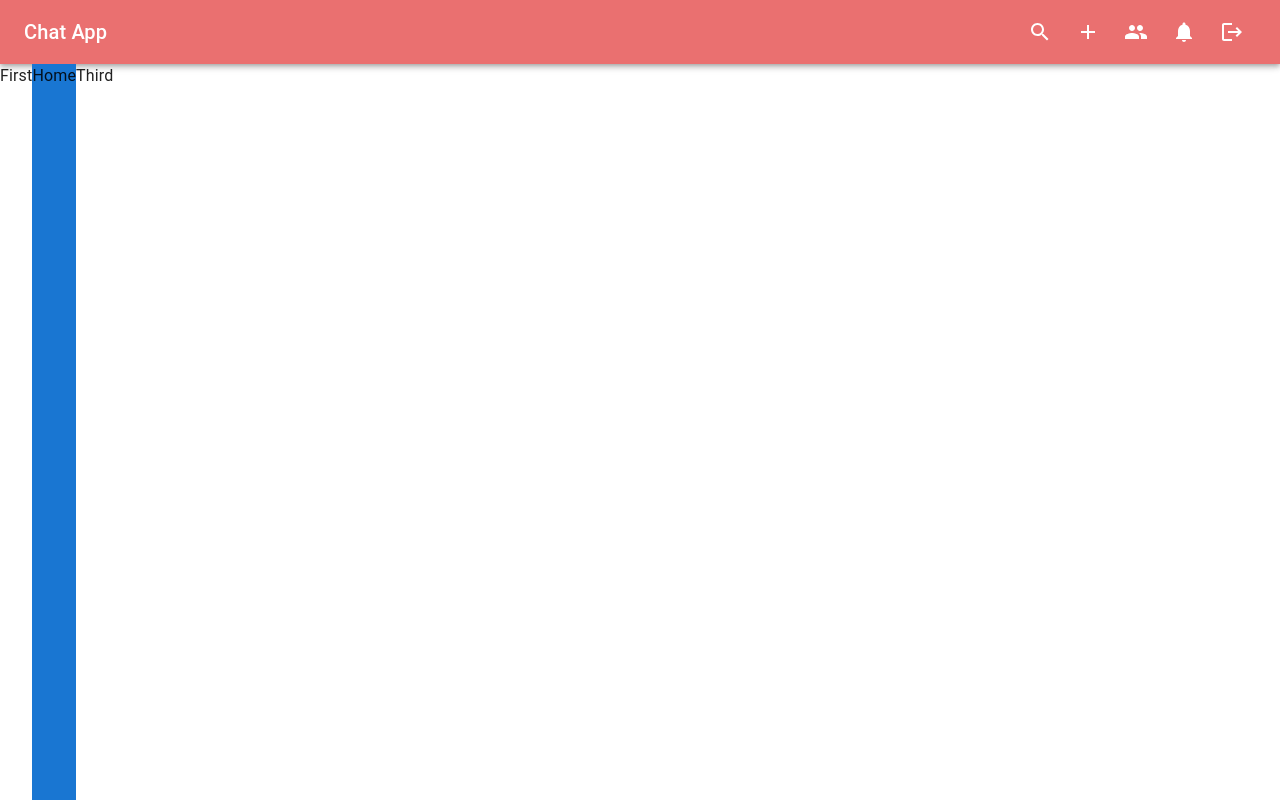
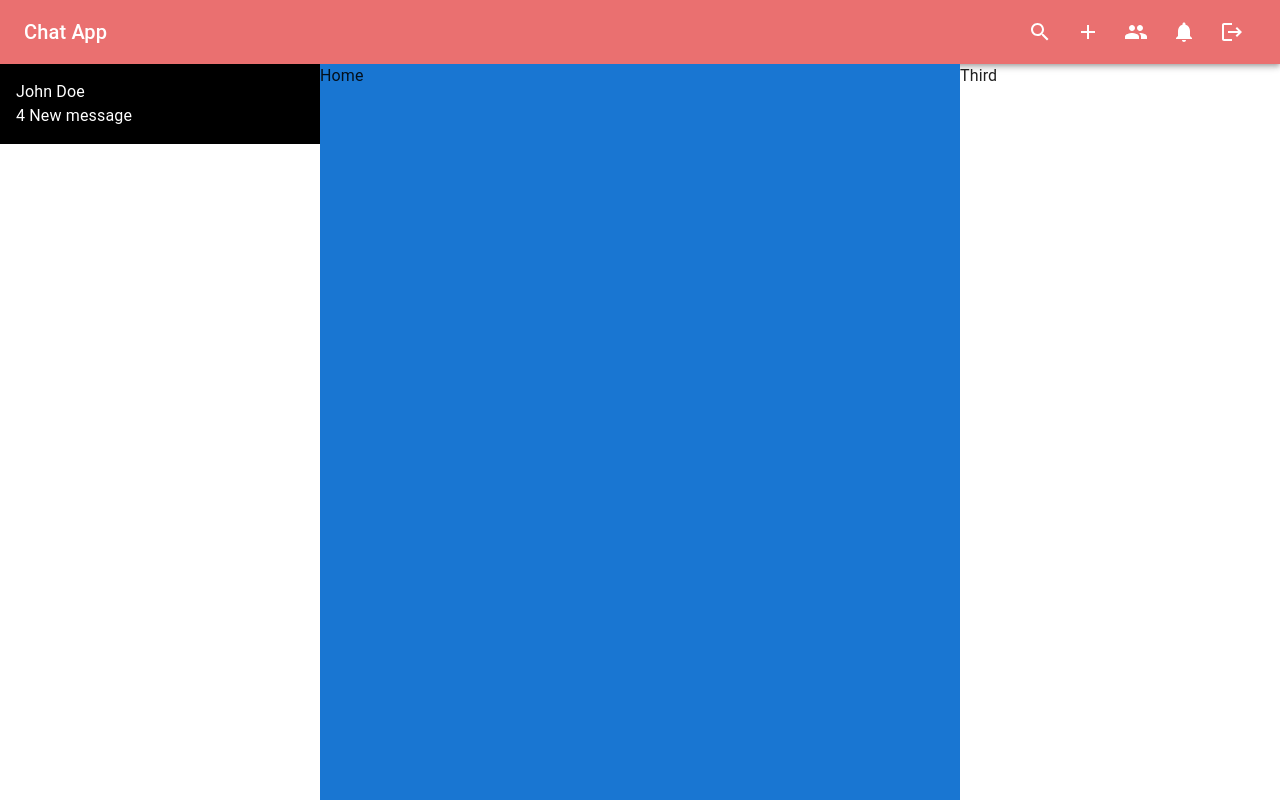
Before and after one commit to sahsujit/Final_Chat, a React (Vite) app in the folder client/: page / in a window 1280 px wide. Built offline with nearby package versions, Linux system fonts and the light colour scheme.

Commit message:
chat pages

```diff
--- a/client/src/components/layout/AppLayout.jsx
+++ b/client/src/components/layout/AppLayout.jsx
@@ -2,6 +2,8 @@ import React from 'react';
 import Header from './Header';
 import Title from '../shared/Title';
 import { Grid } from '@mui/material';
+import ChatList from '../specific/ChatList';
+import { sampleChats } from '../../constants/sampleData';
 
 const AppLayout = (WrappedComponent) => {
   return (props) => (
@@ -12,23 +14,25 @@ const AppLayout = (WrappedComponent) => {
        height="calc(100vh - 4rem)">
         {/* Left sidebar */}
         <Grid
-          item
-          xs={0}
-          sm={4}
-          md={3}
+          size={{ md: 3, sm: 4 }}
+
+
+
           sx={{ display: { xs: 'none', sm: 'block' } }}
           height="100%"
         >
-          First
+         <ChatList chats={sampleChats} chatId={"1"} newMessagesAlert={[
+          {
+            chatId:"1",
+            count:4
+          }
+         ]}/>
         </Grid>
 
         {/* Main content */}
         <Grid
-          item
-          xs={12}
-          sm={8}
-          md={5}
-          lg={6}
+          size={{ md: 5, sm: 8, xs:12, lg:6 }}
+
           height="100%"
           bgcolor="primary.main"
         >
@@ -37,10 +41,8 @@ const AppLayout = (WrappedComponent) => {
 
         {/* Right sidebar */}
         <Grid
-          item
-          xs={0}
-          md={4}
-          lg={3}
+          size={{ lg: 3, md: 4 }}
+
           sx={{ display: { xs: 'none', md: 'block' } }}
           height="100%"
         >
--- /dev/null
+++ b/client/src/components/layout/Loader.jsx
@@ -0,0 +1,37 @@
+import { Grid, Skeleton, Stack } from "@mui/material";
+import React from "react";
+
+const LayoutLoader = () => {
+  return (
+    <Grid container height={"calc(100vh - 4rem)"} spacing={"1rem"}>
+      {/* Left sidebar */}
+      <Grid
+        size={{ md: 3, sm: 4 }}
+        sx={{ display: { xs: "none", sm: "block" } }}
+        height={"100%"}
+      >
+        <Skeleton variant="rectangular" height={"100vh"} />
+      </Grid>
+
+      {/* Main content */}
+      <Grid size={{ md: 5, sm: 8, xs: 12, lg: 6 }} height="100%">
+        <Stack spacing={"1rem"} >
+          {Array.from({ length: 10 }).map((_, index) => (
+            <Skeleton key={index} variant="rectangular" height={"5rem"} />
+          ))}
+        </Stack>
+      </Grid>
+
+      {/* Right sidebar */}
+      <Grid
+        size={{ lg: 3, md: 4 }}
+        sx={{ display: { xs: "none", md: "block" } }}
+        height="100%"
+      >
+        <Skeleton variant="rectangular" height={"100vh"} />
+      </Grid>
+    </Grid>
+  );
+};
+
+export default LayoutLoader;
--- /dev/null
+++ b/client/src/components/shared/ChatItem.jsx
@@ -0,0 +1,58 @@
+import React, { memo } from 'react'
+import { Link } from '../styles/StyledComponent'
+import { Box, Stack, Typography } from '@mui/material'
+
+const ChatItem = ({
+    avatar=[],
+    name,
+    _id,
+    groupChat=false,
+    sameSender,
+    newMessageAlert,
+    isOnline,
+    handleDeleteChatOpen,
+    index =0
+}) => {
+  return (
+    <Link sx={{padding:0}} to={`/chat/${_id}`}
+    onContextMenu={(e)=>handleDeleteChatOpen(e, _id, groupChat)}
+    >
+      <div
+      style={{
+        display: "flex",
+       gap: "1rem",
+        alignItems: "center",
+        padding: "1rem",
+        color: sameSender ? "white" : "unset",
+        backgroundColor:sameSender ? "black": "unset",
+        position: "relative"
+      }}
+      >
+        <Stack>
+          <Typography>{name}</Typography>
+          {
+            newMessageAlert && (
+              <Typography>{newMessageAlert.count} New message </Typography>
+            )
+          }
+
+          {
+            isOnline && (
+              <Box
+                sx={{ width: 10, height: 10, bgcolor: 'green', borderRadius: '50%'
+                , position: 'absolute', top: 0, right: 0, border: '2px solid white'
+                , zIndex: 1, display: 'flex', justifyContent: 'center', alignItems: 'center'
+                , fontSize: '0.8rem', color: 'white', fontWeight: 'bold'
+                , transform: 'translate(50%, -50%)'
+                 }}
+              />
+            )
+          }
+        </Stack>
+
+      </div>
+    </Link>
+  )
+}
+
+export default memo(ChatItem)
--- /dev/null
+++ b/client/src/components/specific/ChatList.jsx
@@ -0,0 +1,40 @@
+import { Stack } from '@mui/material'
+import React from 'react'
+import ChatItem from '../shared/ChatItem'
+
+const ChatList = ({w="100%", chatId, chats=[],    handleDeleteChat,
+    onlineUsers=[], newMessagesAlert=[
+    {
+        chatId:"",
+        count:0
+    },
+]}) => {
+  return (
+    <Stack width={w} direction={"column"}>
+        {
+            chats.map((data, index)=>{
+                const {avatar, _id, groupChat, name, members} = data;
+                const newMessageAlert = newMessagesAlert.find(({chatId})=>chatId === _id );
+                const isOnline = members.some((member)=>onlineUsers.includes(_id))
+                return(
+                    <ChatItem
+                    newMessageAlert={newMessageAlert}
+                    name={name}
+                    isOnline={isOnline}
+                    _id ={_id}
+                    avatar={avatar}
+                    groupChat={groupChat}
+                    sameSender={chatId===_id}
+                    index={index}
+                    key={_id}
+                    handleDeleteChatOpen={handleDeleteChat}
+
+                    />
+                )
+            })
+        }
+    </Stack>
+  )
+}
+
+export default ChatList
--- a/client/src/components/styles/StyledComponent.jsx
+++ b/client/src/components/styles/StyledComponent.jsx
@@ -1,4 +1,5 @@
 import { styled } from "@mui/material";
+import {Link as LinkComponent} from "react-router-dom"
 
 
 export const VisuallyHiddenInput = styled("input")({
@@ -11,3 +12,14 @@ export const VisuallyHiddenInput = styled("input")({
   clip: "rect(0, 0, 0, 0)",
   border: "0",
 });
+
+export const Link = styled(LinkComponent)`
+text-decoration: none;
+color: black;
+padding: 1rem;
+
+&:hover {
+  text-decoration: #f0f0f0;
+}
+
+`
--- /dev/null
+++ b/client/src/constants/sampleData.js
@@ -0,0 +1,9 @@
+export const sampleChats =[
+    {
+        avatar:["https://www.w3schools.com/howto/img_avatar.png"],
+        name:"John Doe",
+        _id:"1",
+        groupChat:false,
+        members:["1", "2"]
+    },
+]
```
Also changed, not shown: client/src/App.jsx (+5 -2 lines), client/src/components/layout/Header.jsx (+4 -3 lines).
